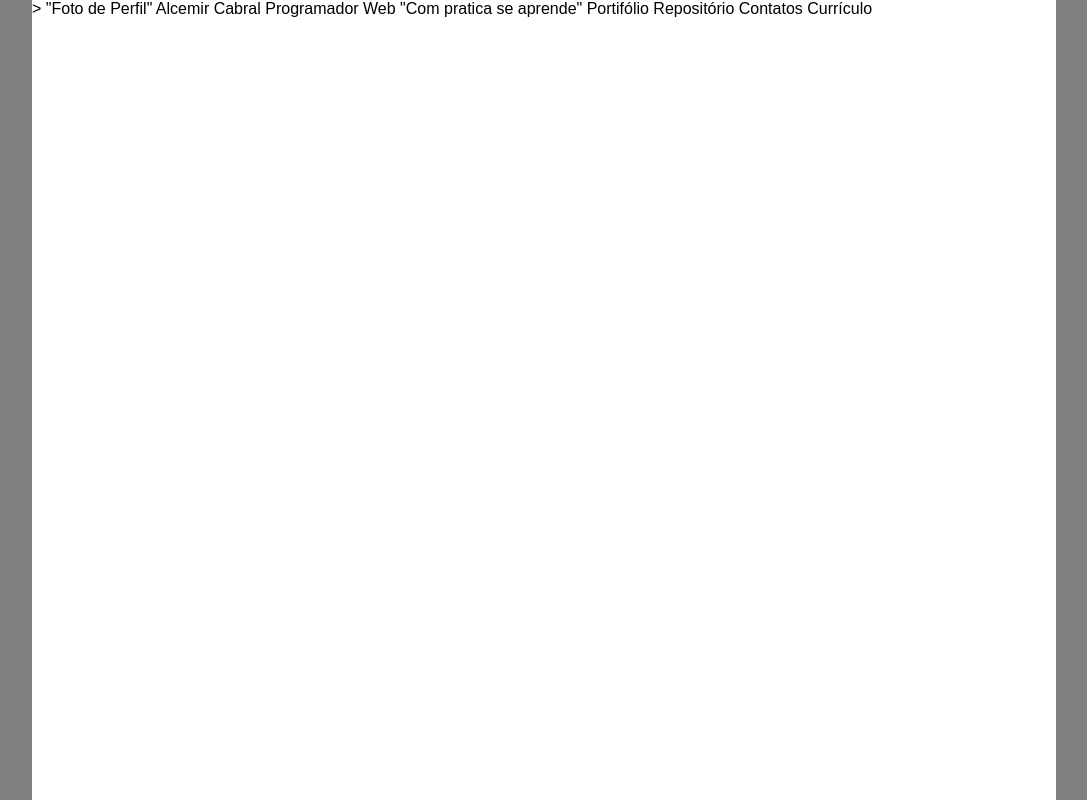
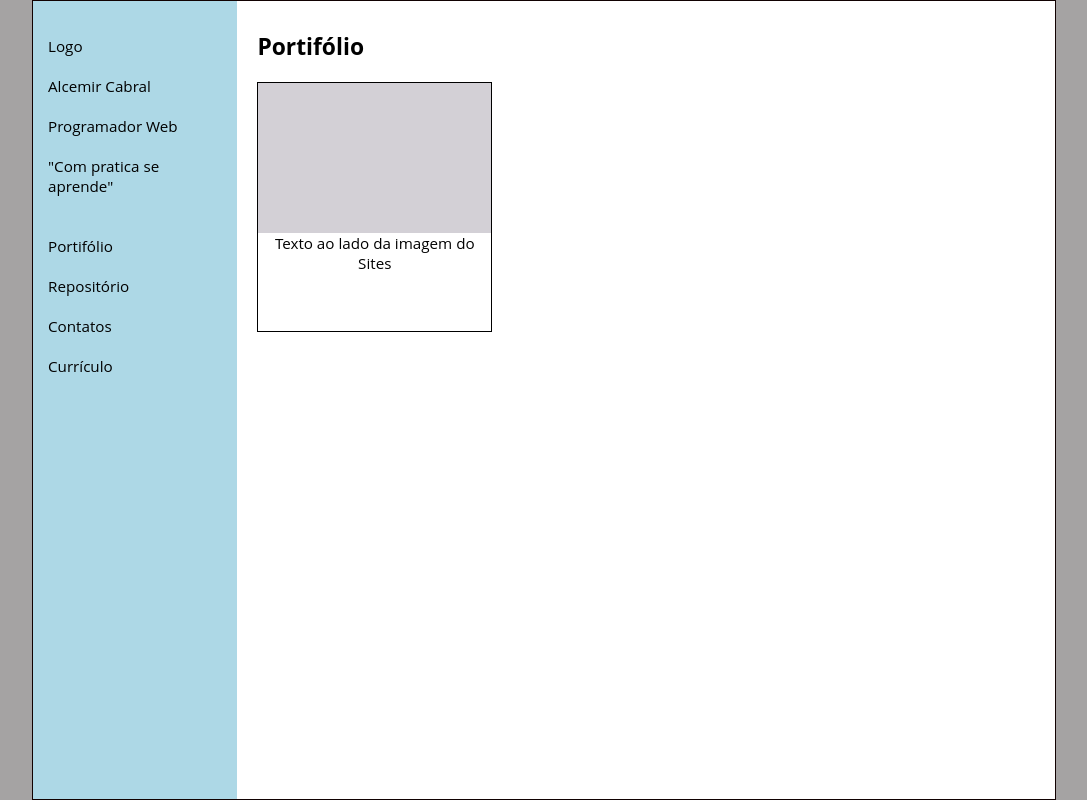
Before and after one commit to alcemircabral/alcemircabral.github.io, a plain HTML site: page index.html in a window 1280 px wide. Shown: the whole page, without its empty margins (96-1183 px from the left). Drawn offline with Linux system fonts and the light colour scheme.

Commit message:
Atualização dia 5 de Janeiro de 21

```diff
--- a/css/style.css
+++ b/css/style.css
@@ -15,43 +15,21 @@
 
 /*** 0.0 - Reset ***/
 * {
-    font-size: 100%;
-    font: inherit;
-    vertical-align: baseline;
-
     box-sizing: border-box;
     border: 0;
     margin: 0;
     padding: 0;
-
-
 }
 
 
 
 /*** 1.0 - Mobile First ***/
 
-/* hi-res laptops and desktops */
-/* Em telas com 1281 px ou menos, defina a cor de fundo para azul*/
 @media (max-width:1281px) { body {background-color: rgb(141, 141, 202);}}
-
-/* big landscape tablets, laptops, and desktops */
-@media (max-width:1025px) { body {background-color: rgb(243, 144, 105);}}
-
-/* tablet, landscape iPad, lo-res laptops ands desktops */
-@media (max-width:801px) { body {background-color: rgb(235, 194, 13);}}
-
- /* portrait tablets, portrait iPad, e-readers (Nook/Kindle), landscape 800x480 phones (Android) */
-@media (max-width:600px) { body {background-color: rgb(83, 247, 7);}}
-
-/* smartphones, Android phones, landscape iPhone */
-@media (max-width:480px) { body {background-color: rgb(2, 82, 19);}}
-
- /* smartphones, portrait iPhone, portrait 480x320 phones (Android) */
-@media (max-width:320px) { body {background-color: rgb(18, 179, 243);}}
 
 
 /*** 2.0 - Fonts ***/
+@import url('https://fonts.googleapis.com/css2?family=Open+Sans:ital@1&display=swap');
 
 
 /*** 3.0 - Globais ***/
@@ -66,26 +44,68 @@
 /*** 6.0 - Body ***/
 
 body {
-    font-family:Arial, Helvetica, sans-serif;
-    background-color: gray;
+    font-family: 'Open Sans', sans-serif;
+    font-size: 0.95em;
+    background-color:rgb(165, 163, 163);
 }
 
 .container {
+
     width: 80%;
     height: 800px;
-    margin: 0 auto; /* o auto calcula a diferença de espaço restante entre a largura interna e externa*/
 
     background-color: white;
+    border: 1px solid rgb(17, 1, 1);
+
+   /* 4 elementos para centralizar uma div de forma Horizontal e Vertical */
+    position: absolute;
+    left: 50%;
+    top: 50%;
+    transform: translate(-50%, -50%);
+}
+
+.menu{
+  background-color: lightblue;
+  width: 20%;
+  height: 100%;
+  left: auto;
+  position: absolute;
+  padding: 15px;
+}
+
+.pages {
+  background-color: white;
+  width: 80%;
+  height: 100%;
+  left: 20%;
+  position: absolute;
+  overflow: auto;
+  padding: 30px 15px 0px 20px;
+}
+
+p {
+  white-space: pre-line;
+}
+
+div.card {
+  width: 30%;
+  height: 250px;
+  border: 1px solid black;
+  text-align: center;
+
 
 }
 
-.menu{}
-
-.portifolio{}
-
-.repositorio{}
-
-
+span.imagefake {
+  width: 100%;
+  height: 150px;
+  display: block;
+  text-align: left;
+  border: 1px solid none;
+  background-color: rgb(211, 208, 214);
+  color: white;
+  float: left;
+}
 
 
 /*** 7.0 - Footer ***/
--- a/index.html
+++ b/index.html
@@ -16,21 +16,46 @@
 
         <div class="menu">
 
-            > "Foto de Perfil"
+           <p>
+            Logo
+
             Alcemir Cabral
+
             Programador Web
+
             "Com pratica se aprende"
 
+            </p>
+
+            <p>
             Portifólio
+
             Repositório
 
             Contatos
 
             Currículo
 
+            </p>
+
         </div>
 
-        <div class="portifolio"></div>
+        <div class="pages">
+            <h2>Portifólio</h2><br>
+
+            <div  class="card">
+
+                <span class="imagefake"></span>
+                Texto ao lado da imagem do Sites
+
+            </div>
+
+
+
+
+
+
+        </div>
 
     </div>
 
```
